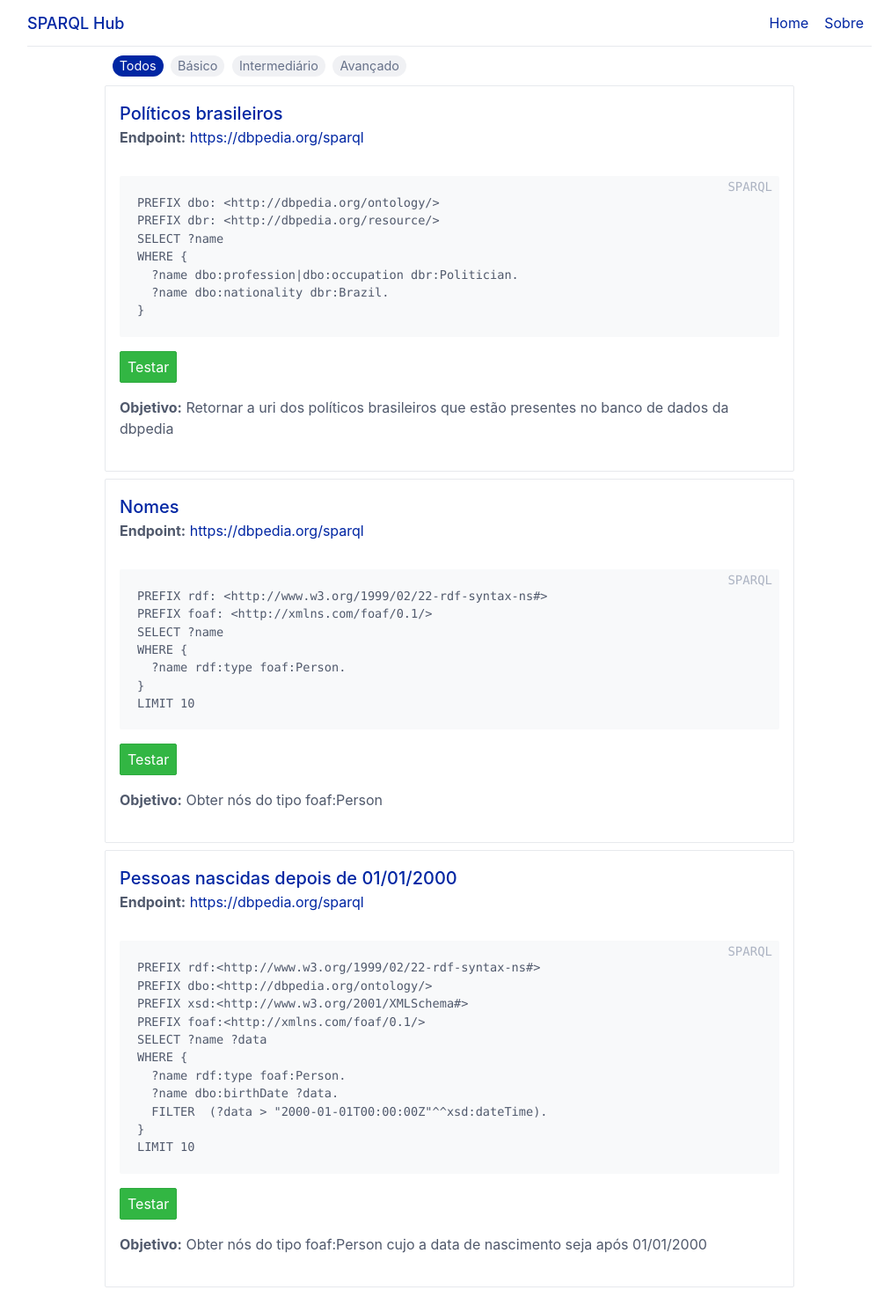
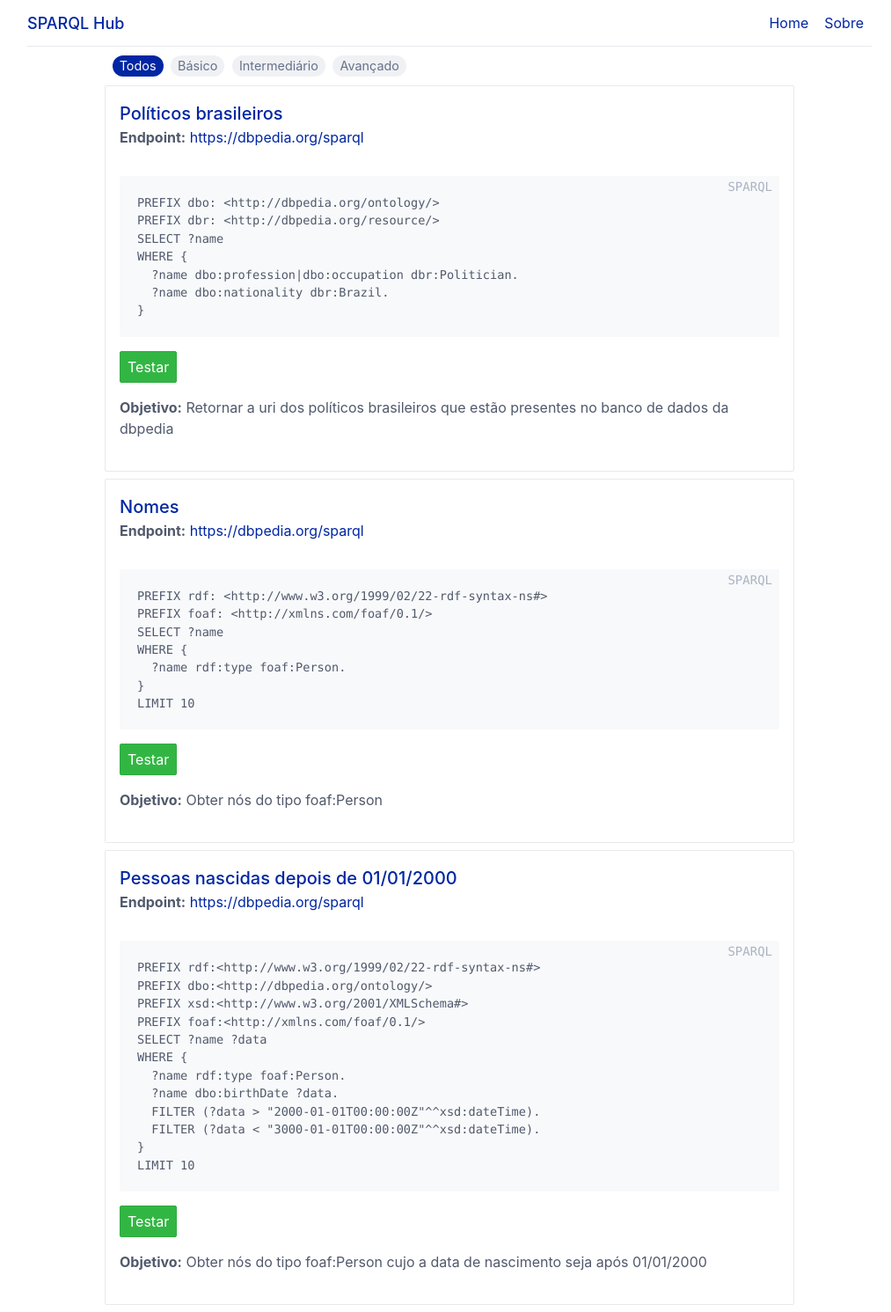
Before and after one commit to LinkedOpenDataUFRJ/Semantic-Data, a Jekyll site: the page built from index.html, in a window 1280 px wide. Shown: the whole page at 88% size, without its empty margins (129-1142 px from the left). Built offline with Jekyll 4.4.1, drawn with Linux system fonts in a browser that asks for light colours.

Commit message:
fix na consulta

```diff
--- a/_data/sparql.yml
+++ b/_data/sparql.yml
@@ -35,7 +35,8 @@
     WHERE {
       ?name rdf:type foaf:Person.
       ?name dbo:birthDate ?data.
-      FILTER  (?data > "2000-01-01T00:00:00Z"^^xsd:dateTime).
+      FILTER (?data > "2000-01-01T00:00:00Z"^^xsd:dateTime).
+      FILTER (?data < "3000-01-01T00:00:00Z"^^xsd:dateTime).
     }
     LIMIT 10
   goal: Obter nós do tipo foaf:Person cujo a data de nascimento seja após 01/01/2000
```
